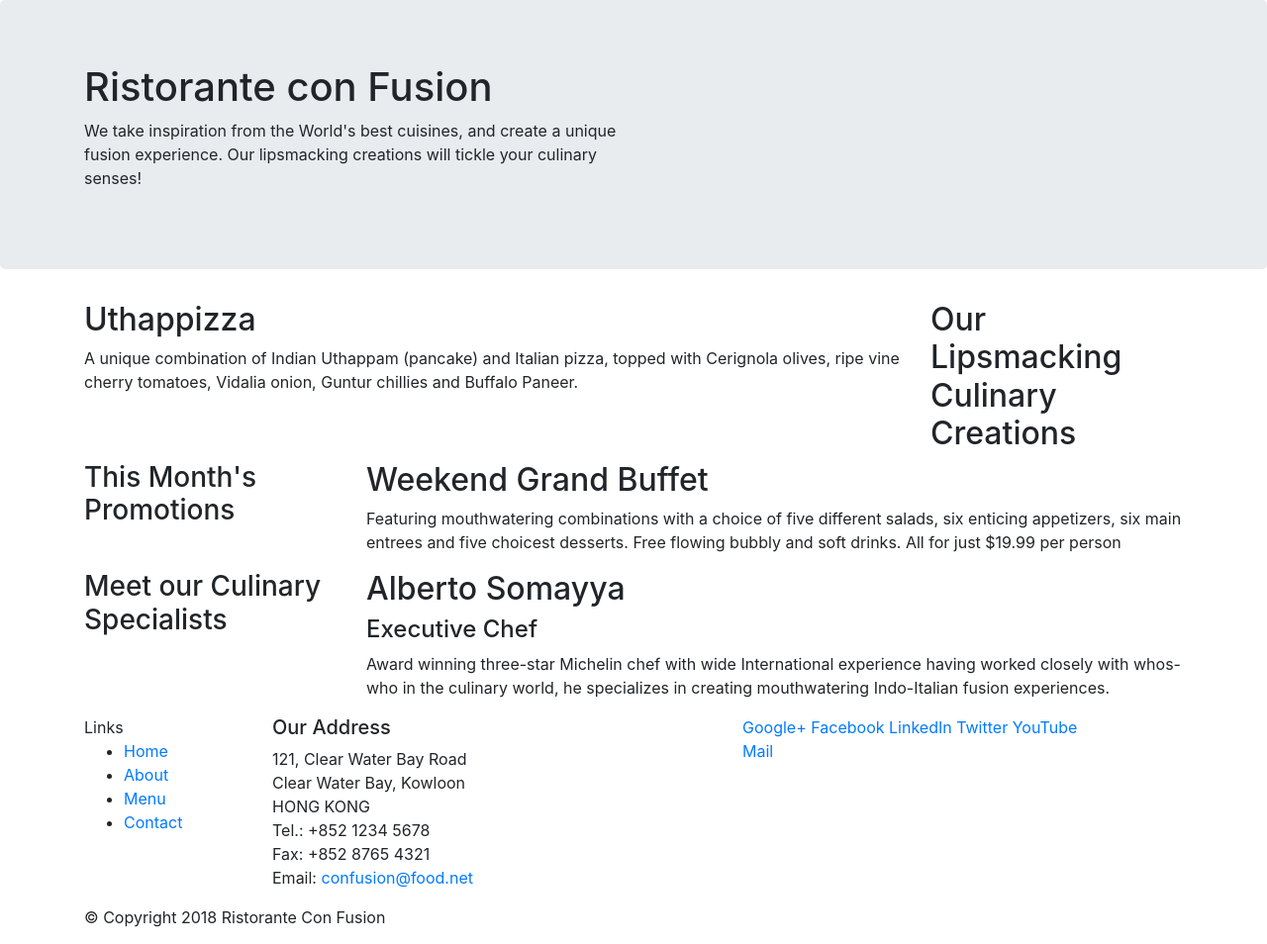
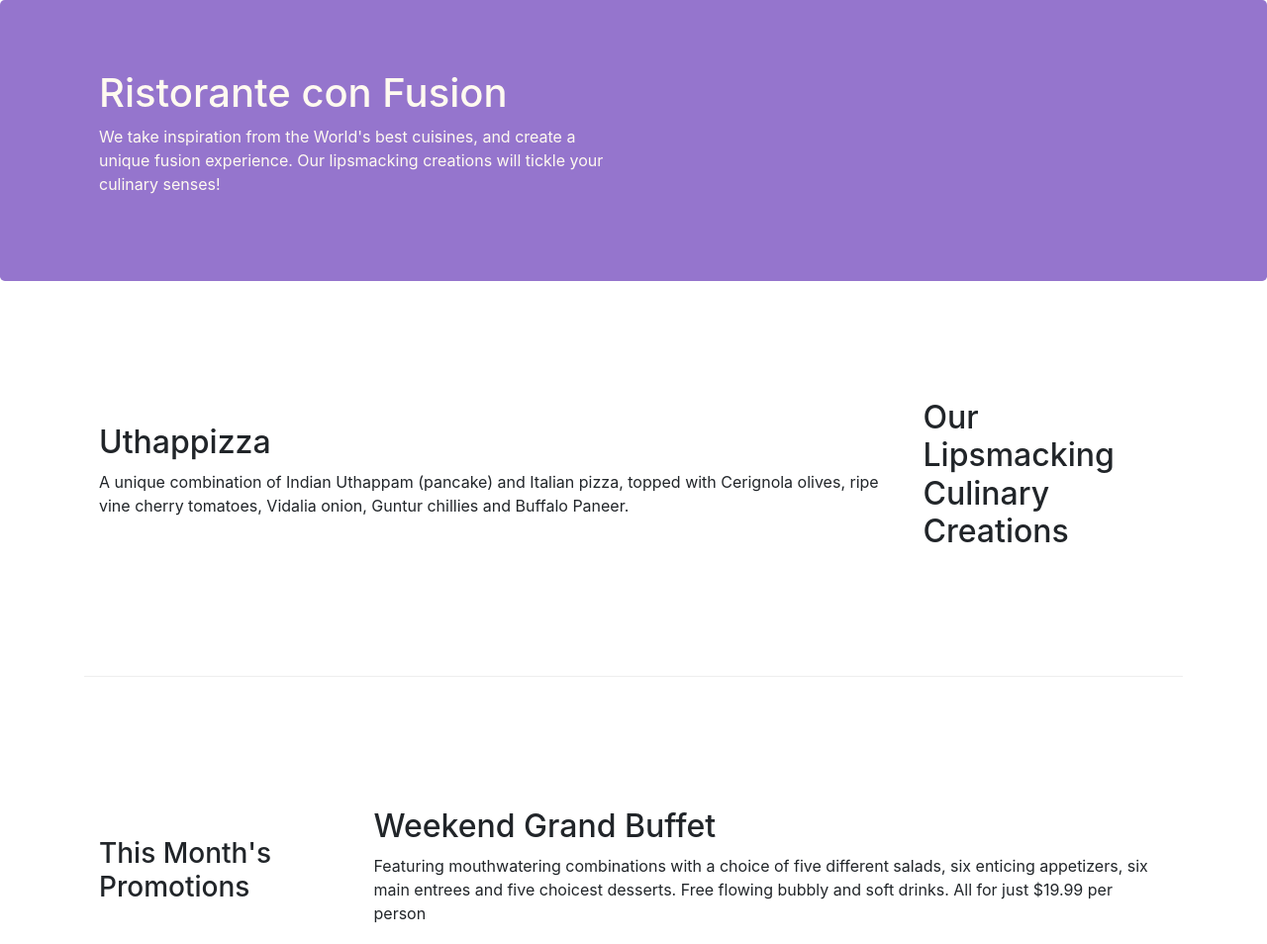
Before and after one commit to chiragxarora/BootStrap-4, a website: page index.html in a window 1280 px wide. Shown: the top 954 px of the page at 99% size. Drawn offline with nearby package versions, Linux system fonts and the light colour scheme.

Commit message:
Assignment One

```diff
--- /dev/null
+++ b/css/styles.css
@@ -0,0 +1,31 @@
+.row-header{
+    margin: 0px auto;
+    padding: 0px auto;
+}
+
+.row-content{
+    margin: 0px auto;
+    padding: 50px 0px 50px 0px;
+    border-bottom: 1px ridge;
+    min-height: 400px;
+}
+
+.footer{
+    background-color: #D1C4E9;
+    padding: 20px 0px 20px 0px;
+    margin: 0px auto;
+}
+
+.jumbotron{
+    padding: 70px 30px 70px 30px;
+    margin: 0px auto;
+    background-color: #9575CD;
+    color: floralwhite;
+}
+
+.address{
+    font-size: 80%;
+    font-weight: bold;
+    margin: 0px;
+    color: #0f0f0f;
+}
--- a/index.html
+++ b/index.html
@@ -9,6 +9,7 @@
 
     <!-- Bootstrap CSS -->
     <link rel="stylesheet" href="node_modules/bootstrap/dist/css/bootstrap.min.css">
+    <link rel="stylesheet" href="css/styles.css">
     <title>Ristorante Con Fusion</title>
 </head>
 
@@ -16,7 +17,7 @@
 
     <header class="jumbotron">
         <div class="container">
-            <div class="row">
+            <div class="row row-header">
                 <div class="col-12 col-sm-6">
                     <h1>Ristorante con Fusion</h1>
                     <p>We take inspiration from the World's best cuisines, and create a unique fusion experience. Our lipsmacking creations will tickle your culinary senses!</p>
@@ -28,45 +29,45 @@
     </header>
 
     <div class="container">
-        <div class="row">
+        <div class="row row-content align-items-center">
             <div class="col-12 col-sm-4 col-md-3 order-last">
                 <h2>Our Lipsmacking Culinary Creations</h2>
             </div>
             <div class="col-12 col-sm col-md order-first">
                 <h2>Uthappizza</h2>
-                <p>A unique combination of Indian Uthappam (pancake) and Italian pizza, topped with Cerignola olives, ripe vine cherry tomatoes, Vidalia onion, Guntur chillies and Buffalo Paneer.</p>
+                <p class="d-none d-sm-block">A unique combination of Indian Uthappam (pancake) and Italian pizza, topped with Cerignola olives, ripe vine cherry tomatoes, Vidalia onion, Guntur chillies and Buffalo Paneer.</p>
             </div>
         </div>
 
 
-        <div class="row">
+        <div class="row row-content align-items-center">
             <div class="col-12 col-sm-4 col-md-3">
                 <h3>This Month's Promotions</h3>
             </div>
             <div class="col-12 col-sm col-md">
                 <h2>Weekend Grand Buffet</h2>
-                <p>Featuring mouthwatering combinations with a choice of five different salads, six enticing appetizers, six main entrees and five choicest desserts. Free flowing bubbly and soft drinks. All for just $19.99 per person </p>
+                <p class="d-none d-sm-block">Featuring mouthwatering combinations with a choice of five different salads, six enticing appetizers, six main entrees and five choicest desserts. Free flowing bubbly and soft drinks. All for just $19.99 per person </p>
             </div>
         </div>
 
-        <div class="row">
+        <div class="row row-content align-items-center">
             <div class="col-12 col-sm-4 col-md-3 order-first">
                 <h3>Meet our Culinary Specialists</h3>
             </div>
             <div class="col-12 col-sm col-md order-last">
                 <h2>Alberto Somayya</h2>
                 <h4>Executive Chef</h4>
-                <p>Award winning three-star Michelin chef with wide International experience having worked closely with whos-who in the culinary world, he specializes in creating mouthwatering Indo-Italian fusion experiences. </p>
+                <p class="d-none d-sm-block">Award winning three-star Michelin chef with wide International experience having worked closely with whos-who in the culinary world, he specializes in creating mouthwatering Indo-Italian fusion experiences. </p>
             </div>
         </div>
     </div>
 
-    <footer>
+    <footer class="footer">
         <div class="container">
             <div class="row">
-                <div class="col-4 col-sm-2"
+                <div class="col-4 col-sm-2 offset-1">
                     <h5>Links</h5>
-                    <ul>
+                    <ul class="list-unstyled">
                         <li><a href="#">Home</a></li>
                         <li><a href="#">About</a></li>
                         <li><a href="#">Menu</a></li>
@@ -75,7 +76,7 @@
                 </div>
                 <div class="col-7 col-sm-5">
                     <h5>Our Address</h5>
-                    <address>
+                    <address class="address">
 		              121, Clear Water Bay Road<br>
 		              Clear Water Bay, Kowloon<br>
 		              HONG KONG<br>
@@ -84,8 +85,8 @@
 		              Email: <a href="mailto:confusion@food.net">confusion@food.net</a>
 		           </address>
                 </div>
-                <div class="col-12 col-sm-4">
-                    <div>
+                <div class="col-12 col-sm-4 align-self-center">
+                    <div class="text-center">
                         <a href="http://google.com/+">Google+</a>
                         <a href="http://www.facebook.com/profile.php?id=">Facebook</a>
                         <a href="http://www.linkedin.com/in/">LinkedIn</a>
@@ -95,8 +96,8 @@
                     </div>
                 </div>
            </div>
-           <div class="row">
-                <div class="col-12">
+           <div class="row justify-content-center">
+                <div class="col-auto">
                     <p>© Copyright 2018 Ristorante Con Fusion</p>
                 </div>
            </div>
```
Also changed, not shown: aboutus.html (added, +116 -0 lines).
